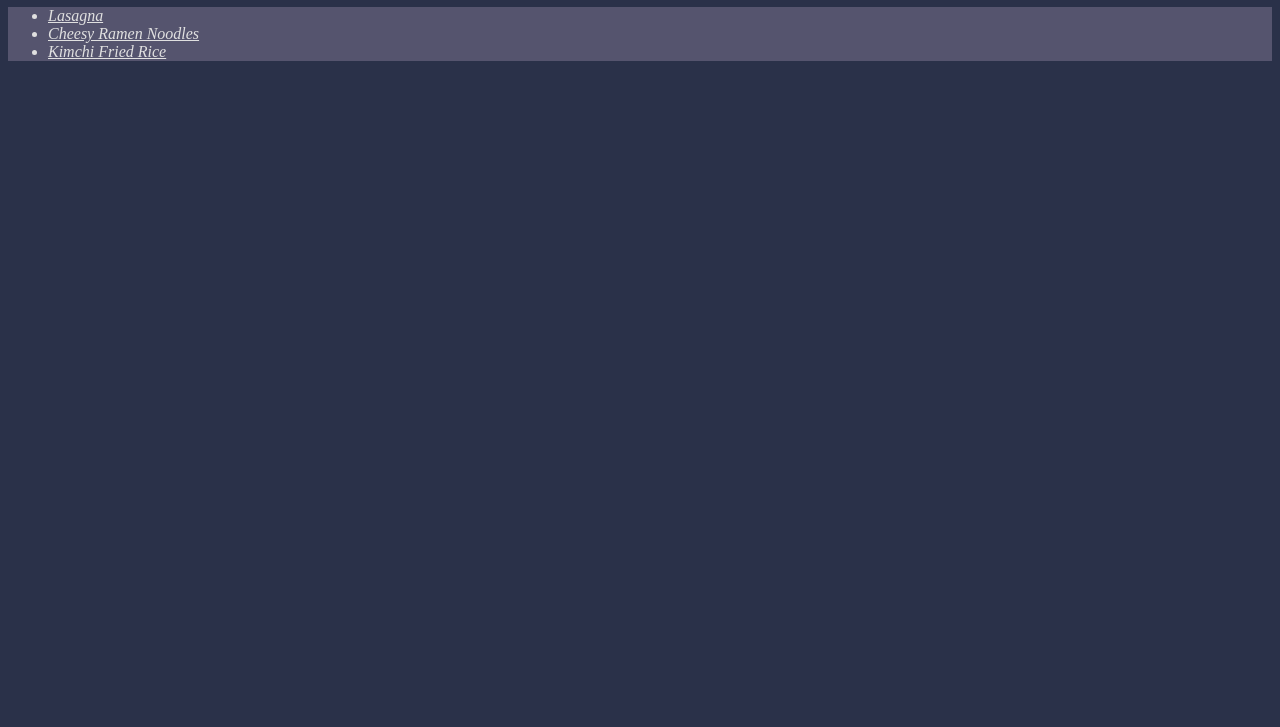
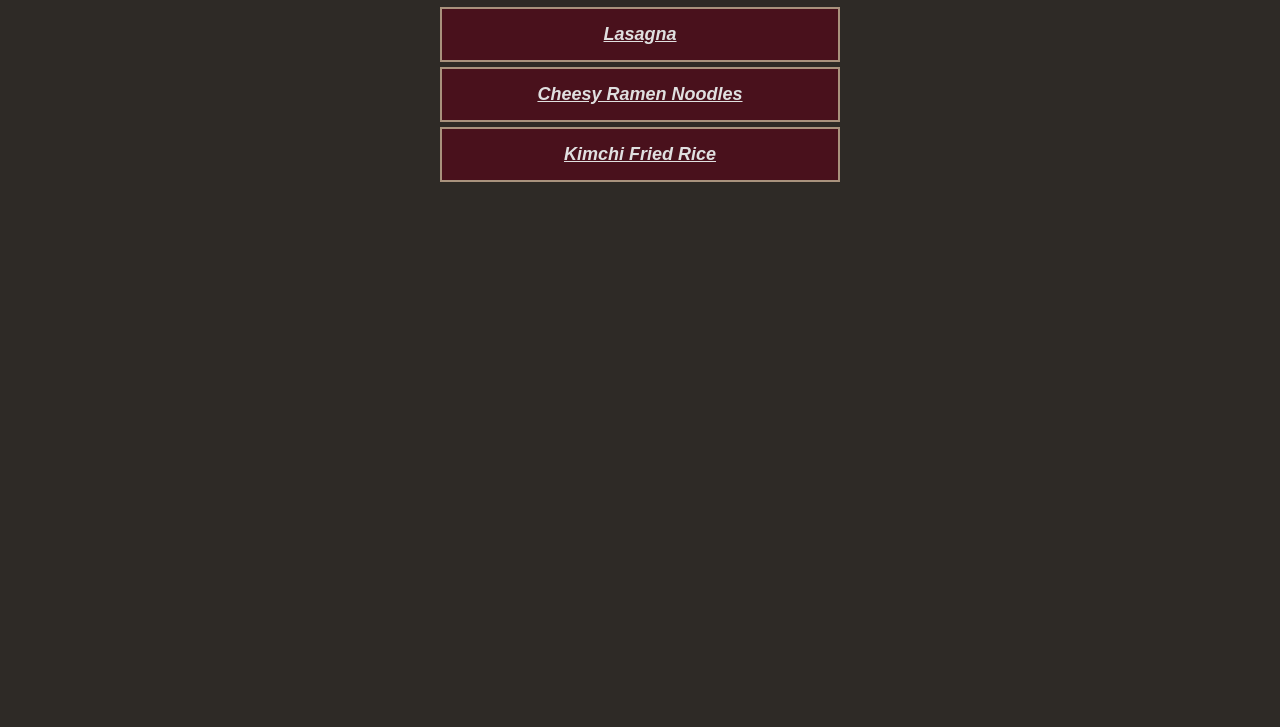
Before and after one commit to Flex58/odin-recipes, a plain HTML site: page index.html in a window 1280 px wide. Shown: the part 73-800 px from the top of the page. Drawn offline with Linux system fonts and the light colour scheme.

Commit message:
Change styling and formatting of page
Changed the colors of background, buttons.
List on front page now buttons.
Text and Images centered.
Changed formatting and centering.

```diff
--- a/index.html
+++ b/index.html
@@ -8,10 +8,12 @@
 
     <body>
         <h1>Odin Recipes</h1>
-        <ul>
-            <a href="recipes/lasagna.html"><li>Lasagna</li></a>
-            <a href="recipes/cheesy-ramen.html"><li>Cheesy Ramen Noodles</li></a>
-            <a href="recipes/fried-rice.html"><li>Kimchi Fried Rice</li></a>
-        </ul>
+
+
+        <a href="recipes/lasagna.html"><button>Lasagna</button></a>
+        <a href="recipes/cheesy-ramen.html"><button>Cheesy Ramen Noodles</button></a>
+        <a href="recipes/fried-rice.html"><button>Kimchi Fried Rice</button></a>
+
+
     </body>
 </html>
--- a/style.css
+++ b/style.css
@@ -1,17 +1,46 @@
 * {
-    background-color: rgb(42, 49, 73);
+    background-color: #2e2a26;
     color: rgb(224, 224, 224);
+    box-sizing: border-box;
 }
 
-ul,
+
+
 li,
-ol{
-    background-color: rgb(85, 84, 110);
+button{
     font-style: oblique;
+    font-size: large;
+    font-weight: bold;
+    background-color:#49111C;
+    width: 400px;
+    height: auto;
+    padding: 15px;
+    margin: 0 auto 5px;
+    text-align: left;
+    border: 2px solid #A9927D;
+
+}
+button{
+    text-align: center;
+    display: block;
+}
+img{
+    border: 5px double #A9927D;
+    display: block;
+    margin: 0 auto;
 }
 
+h1,
 h2,
 h3{
+    text-align: center;
     text-decoration-line: none;
     font-family: 'Franklin Gothic Medium', 'Arial Narrow', Arial, sans-serif;
 }
+
+p{
+    width: 600px;
+    margin: auto;
+    height: auto;
+    text-align: center;
+}
```
